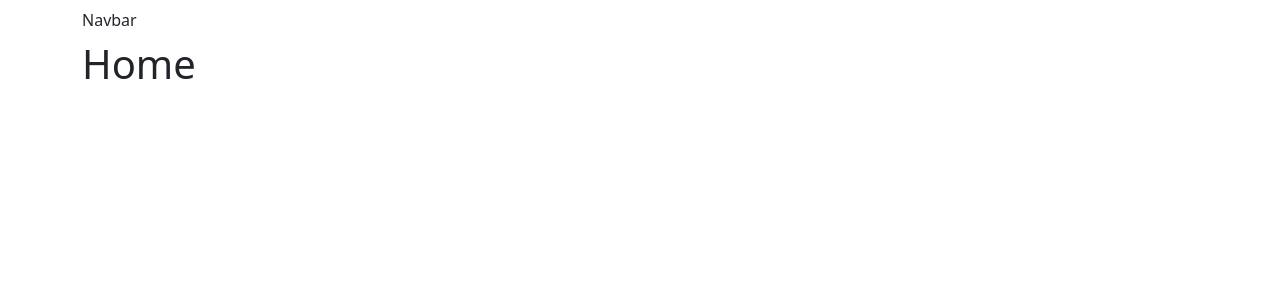
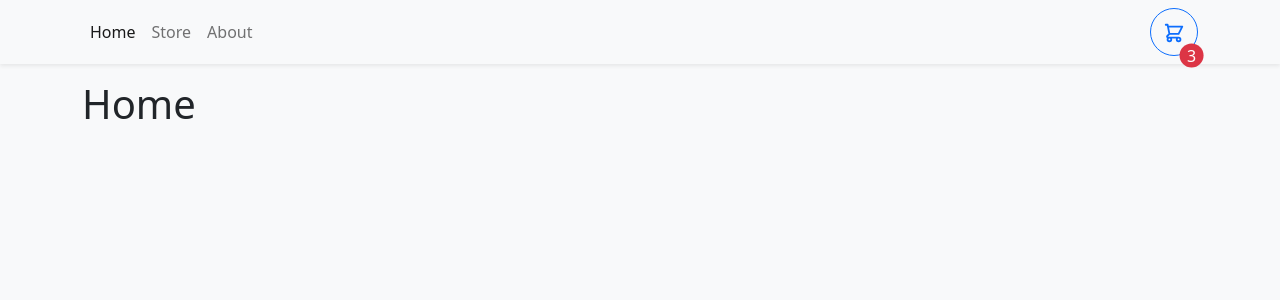
Before and after one commit to bdugg9119/shop, a React (Vite) app: page / in a window 1280 px wide. Shown: the top 300 px of the page. Built offline with nearby package versions, Linux system fonts and the light colour scheme.

Commit message:
implement navbar

```diff
--- a/index.html
+++ b/index.html
@@ -6,7 +6,7 @@
     <meta name="viewport" content="width=device-width, initial-scale=1.0" />
     <title>Vite + React + TS</title>
   </head>
-  <body>
+  <body class="bg-light">
     <div id="root"></div>
     <script type="module" src="/src/main.tsx"></script>
   </body>
--- a/src/components/Navbar.tsx
+++ b/src/components/Navbar.tsx
@@ -1,9 +1,49 @@
-import { Container, Navbar as NavbarBs } from 'react-bootstrap';
+import { Button, Container, Nav, Navbar as NavbarBs } from 'react-bootstrap';
+import { NavLink } from 'react-router-dom';
 
 const Navbar = () => {
   return (
-    <NavbarBs>
-      <Container>Navbar</Container>
+    <NavbarBs sticky='top' className='bg=white shadow-sm mb-3'>
+      <Container>
+        <Nav className='me-auto'>
+          <Nav.Link to='/' as={NavLink}>Home</Nav.Link>
+          <Nav.Link to='/store' as={NavLink}>Store</Nav.Link>
+          <Nav.Link to='/about' as={NavLink}>About</Nav.Link>
+        </Nav>
+        <Button
+          style={{width: "3rem", height:"3rem" }}
+          variant="outline-primary"
+          className="rounded-circle"
+        >
+          <svg
+            className="w-6 h-6"
+            fill="none"
+            stroke="currentColor"
+            viewBox="0 0 24 24"
+            xmlns="http://www.w3.org/2000/svg"
+          >
+            <path
+              strokeLinecap="round"
+              strokeLinejoin="round"
+              strokeWidth={2}
+              d="M3 3h2l.4 2M7 13h10l4-8H5.4M7 13L5.4 5M7 13l-2.293 2.293c-.63.63-.184 1.707.707 1.707H17m0 0a2 2 0 100 4 2 2 0 000-4zm-8 2a2 2 0 11-4 0 2 2 0 014 0z"
+            />
+          </svg>
+          <div
+            className='rounded-circle bg-danger d-flex justify-content-center align-items-center'
+            style={{
+              color: 'white',
+              width: '1.5rem',
+              height: '1.5rem',
+              position: 'absolute',
+              bottom: 0,
+              transform: 'translate(69%, 15%)'
+            }}
+          >
+            3
+          </div>
+        </Button>
+      </Container>
     </NavbarBs>
   );
 }
```
